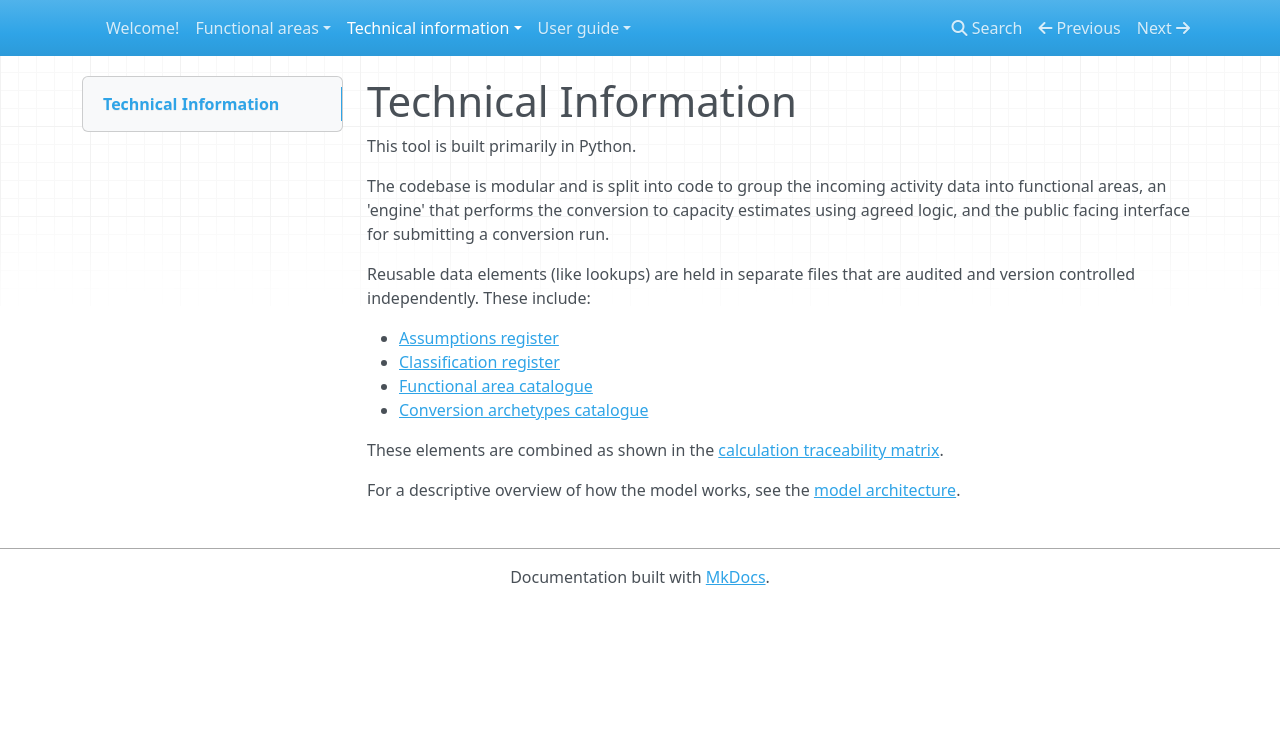
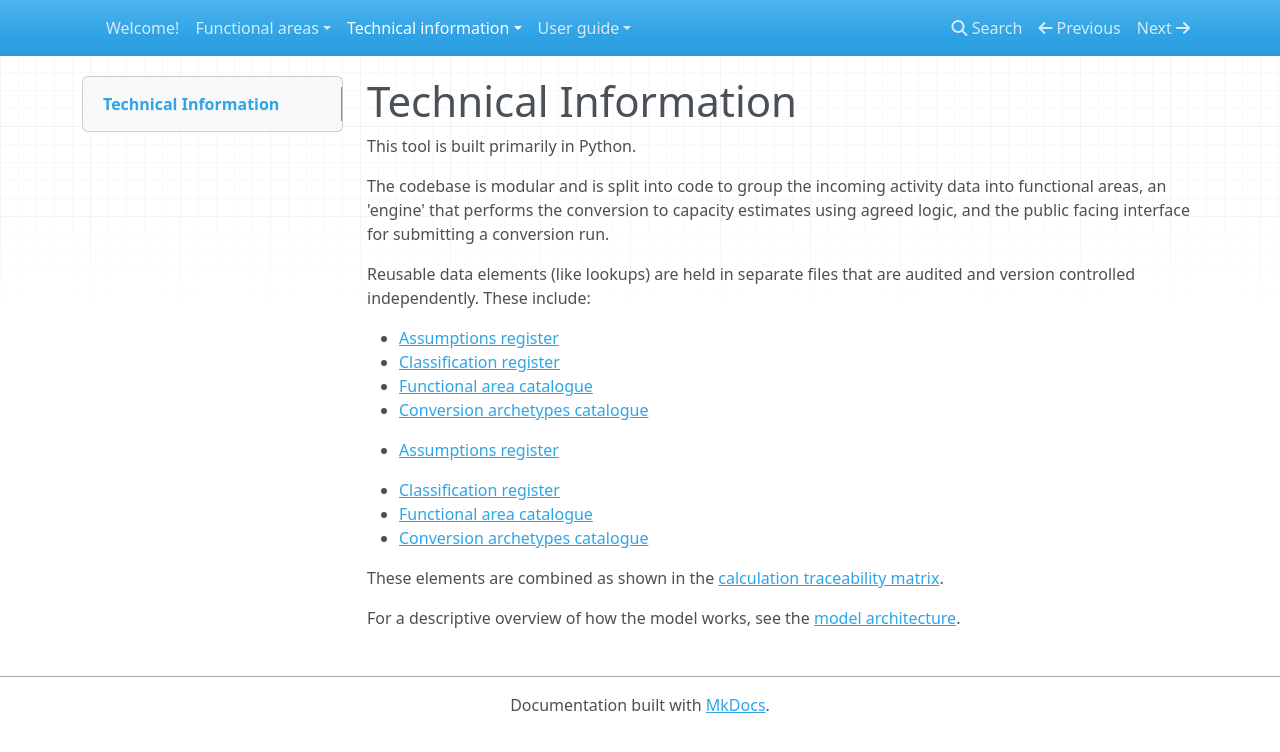
Before and after one commit to The-Strategy-Unit/open-plan-docs, an MkDocs documentation site: the page built from docs/technical-information/index.md, in a window 1280 px wide. Shown: the top 752 px of the page. Built offline with MkDocs 1.6.1, drawn with Linux system fonts in a browser that asks for light colours; nearby versions of some CDN libraries; comment, search, counter and statistics services are not loaded.

Commit message:
Update docs/technical-information/index.md
Co-authored-by: Rhian Davies <thetrianglegirl@gmail.com>

```diff
--- a/docs/technical-information/index.md
+++ b/docs/technical-information/index.md
@@ -20,6 +20,11 @@ These include:
 - [Functional area catalogue](/technical-information/functional-area-catalogue)
 - [Conversion archetypes catalogue](/technical-information/conversion-archetypes-catalogue)
 
-These elements are combined as shown in the [calculation traceability matrix](/technical-information/calculation-traceability-matrix).
+- [Assumptions register](assumptions-register)
+- [Classification register](classification-register)
+- [Functional area catalogue](functional-area-catalogue)
+- [Conversion archetypes catalogue](conversion-archetypes-catalogue)
+
+These elements are combined as shown in the [calculation traceability matrix](calculation-traceability-matrix).
 
 For a descriptive overview of how the model works, see the [model architecture](/technical-information/model-architecture).
```
